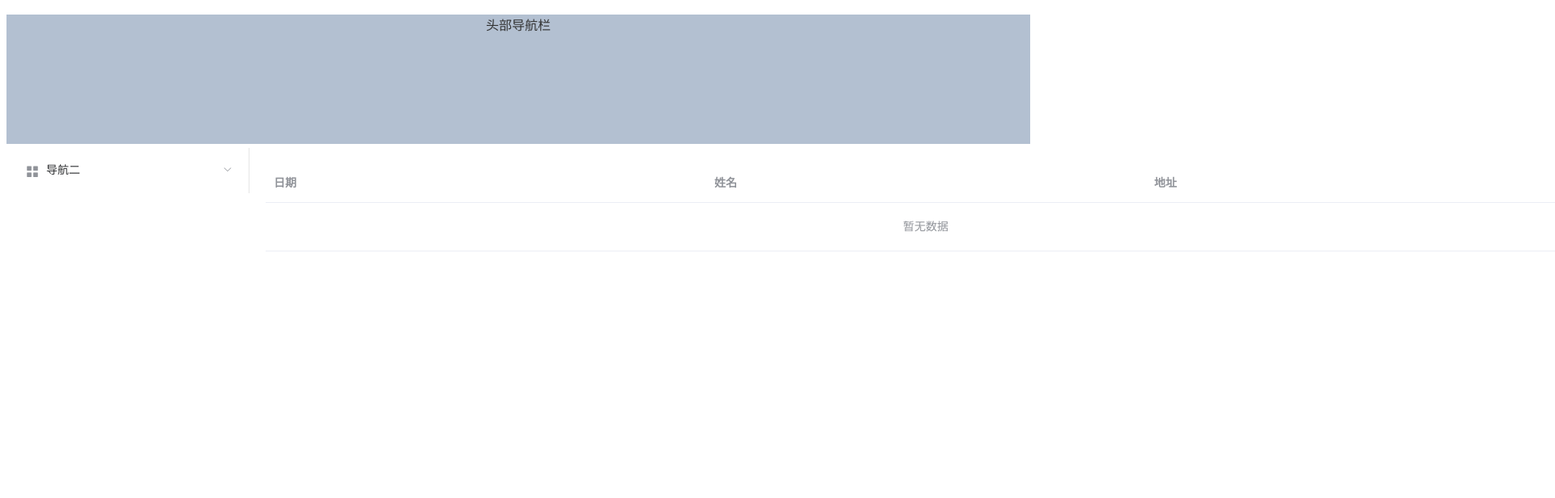
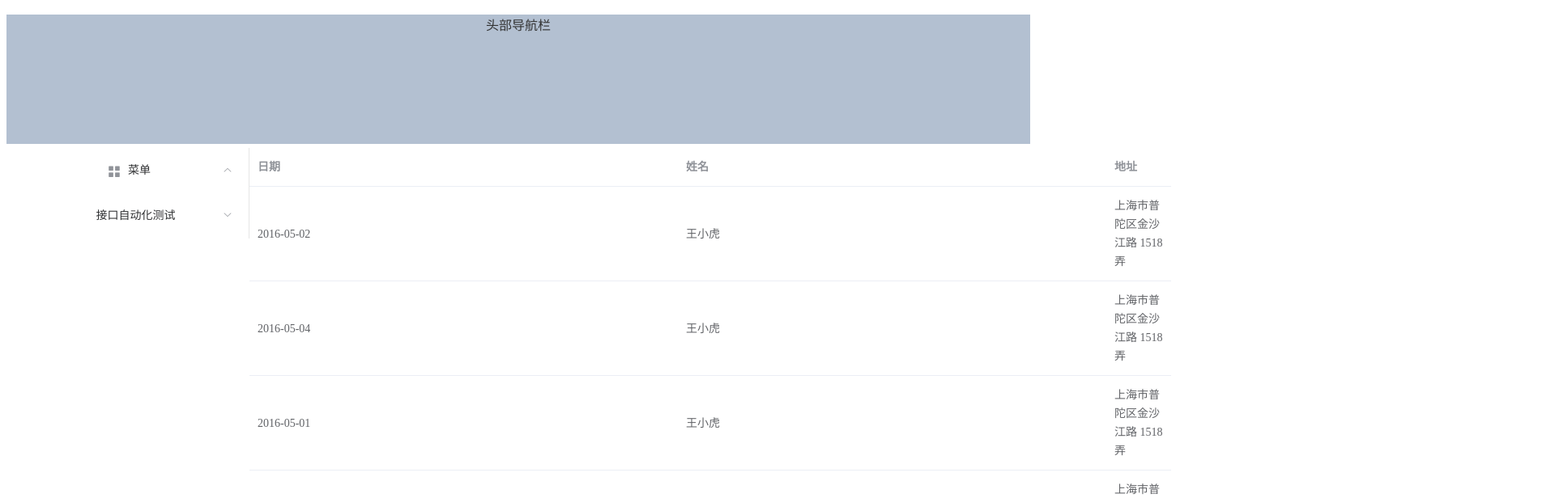
Before and after one commit to islinGit/demo, a Vue app: page / in a window 1280 px wide. Shown: the top 616 px of the page at 81% size, 1920 px wide, since content can reach past the window. Built offline with nearby package versions, Linux system fonts and the light colour scheme.

Commit message:
第九节 完成

```diff
--- a/src/components/api/login.js
+++ b/src/components/api/login.js
@@ -2,16 +2,22 @@ import serve from '../utils/request'
 /**
  * 获取验证码
  */
-console.log(process.env.NODE_ENV)
-export function getSms () {
+
+export function getSms (data) {
   serve.request(
     {
       method: 'post',
-      url: '/getSms',
-      data: {
-      }
+      url: '/getsms',
+      data: data
     }
   )
+}
+export function getUser () {
+  serve.request({
+    method: 'get',
+    url: '/getUser',
+    data: {}
+  })
 }
 
 /**
--- a/src/components/container/Home.vue
+++ b/src/components/container/Home.vue
@@ -1,43 +1,102 @@
 <template>
   <div class="homeBox">
     <el-container>
-      <el-header height="160px">{{msg}}</el-header>
+      <el-header  class="header" height="160px">{{msg}}</el-header>
       <el-container>
-        <asideContainer></asideContainer>
-        <mainContainer v-bind:products='tableData'></mainContainer>
+        <div class="Rside">
+          <el-aside>
+            <el-menu :default-openeds="['1', '3']">
+              <el-submenu index="1">
+                <template slot="title"><i class="el-icon-menu"></i>菜单</template>
+                <el-submenu index="1-1">
+                  <template slot="title">接口自动化测试</template>
+                  <el-menu-item-group>
+                    <template slot="title" @click="getTest()">用例</template>
+                  </el-menu-item-group>
+                </el-submenu>
+              </el-submenu>
+            </el-menu>
+          </el-aside>
+        </div>
+        <div class="Lside">
+          <el-table :data="tableData" style="width: 100%" :row-class-name="tableRowClassName">
+            <el-table-column prop="date" label="日期" width="529">
+            </el-table-column>
+            <el-table-column prop="name" label="姓名" width="529">
+            </el-table-column>
+            <el-table-column prop="address" label="地址">
+            </el-table-column>
+          </el-table>
+        </div>
       </el-container>
     </el-container>
   </div>
 </template>
 
 <script>
-import asideContainer from './asideContainer.vue'
-import mainContainer from './mainContainer.vue'
+import { ref, onMounted, reactive } from '@vue/composition-api'
 export default {
   name: 'Home',
-  components: {
-    asideContainer,
-    mainContainer
-  },
-  data () {
-    // eslint-disable-next-line no-unused-vars
-    const item = {
-      date: '2020-05-27',
-      name: '刘美玲',
-      address: '荔城区沥青中学'
+  setup (props, context) {
+    /**
+     * 定义变量
+     */
+    const msg = ref('头部导航栏')
+    const tableData = reactive(
+      [{
+        date: '2016-05-02',
+        name: '王小虎',
+        address: '上海市普陀区金沙江路 1518 弄'
+      }, {
+        date: '2016-05-04',
+        name: '王小虎',
+        address: '上海市普陀区金沙江路 1518 弄'
+      }, {
+        date: '2016-05-01',
+        name: '王小虎',
+        address: '上海市普陀区金沙江路 1518 弄'
+      }, {
+        date: '2016-05-03',
+        name: '王小虎',
+        address: '上海市普陀区金沙江路 1518 弄'
+      }]
+    )
+    /**
+     * 声明方法
+     */
+    const getTest = () => {
 
     }
+    const tableRowClassName = ({ row, rowIndex }) => {
+      console.log(rowIndex)
+      if (rowIndex === 1) {
+        return 'warning-row'
+      } else if (rowIndex === 3) {
+        return 'success-row'
+      }
+      return ''
+    }
+    /**
+     * 挂载
+     */
+    onMounted(() => {
+
+    })
+
+    /**
+     * 返回数据
+     */
     return {
-      tableData: Array(20).fill(item),
-      msg: '头部导航栏'
+      msg,
+      getTest,
+      tableRowClassName,
+      tableData
     }
   }
 }
 </script>
 
 <style lang='less' scoped>
-  html,
-  body,
   .homeBox,
   .el-container {
     /*设置几个组件内间距的间距*/
@@ -47,24 +106,30 @@ export default {
     /*统一设置高度为100%*/
     height: 920px;
   }
-
   .el-header {
     background-color: #B3C0D1;
     color: #333;
     text-align: center;
   }
-
   .el-aside {
     background-color: #D3DCE6;
     color: #333;
     text-align: center;
     line-height: 200px;
   }
-
   .el-main {
     background-color: #E9EEF3;
     color: #333;
     text-align: center;
     line-height: 160px;
   }
+  .Lside {
+    width: 100vw;
+    .el-table .warning-row {
+      background: red;
+    }
+    .el-table .success-row {
+      background: greenyellow;
+    }
+  }
 </style>
--- a/src/components/container/asideContainer.vue
+++ /dev/null
@@ -1,41 +0,0 @@
-<template>
-    <div class="Aside">
-        <el-aside>
-          <el-menu :default-openeds="['1', '3']">
-            <el-submenu index="2">
-              <template slot="title"><i class="el-icon-menu"></i>导航二</template>
-              <el-menu-item-group>
-                <template slot="title">分组一</template>
-                <el-menu-item index="2-1">选项1</el-menu-item>
-                <el-menu-item index="2-2">选项2</el-menu-item>
-              </el-menu-item-group>
-              <el-menu-item-group title="分组2">
-                <el-menu-item index="2-3">选项3</el-menu-item>
-              </el-menu-item-group>
-              <el-submenu index="2-4">
-                <template slot="title">选项4</template>
-                <el-menu-item index="2-4-1">选项4-1</el-menu-item>
-              </el-submenu>
-              <el-submenu index="2-5">
-                <template slot="title">选项5</template>
-                <el-menu-item index="2-5-1">选项5-1</el-menu-item>
-              </el-submenu>
-              <el-submenu index="2-6">
-                <template slot="title">选项6</template>
-                <el-menu-item index="2-6-1">选项6-1</el-menu-item>
-              </el-submenu>
-            </el-submenu>
-          </el-menu>
-        </el-aside>
-    </div>
-</template>
-
-<script>
-export default {
-  name: 'asideContainer'
-}
-</script>
-
-<style lang="less" scoped>
-
-</style>
--- a/src/components/container/mainContainer.vue
+++ /dev/null
@@ -1,25 +0,0 @@
-<template>
-  <div class="Main">
-    <el-main>
-      <el-table :data='tableData'>
-        <el-table-column prop='date' label="日期" width="544px">
-        </el-table-column>
-        <el-table-column prop='name' label="姓名" width="543px">
-        </el-table-column>
-        <el-table-column prop='address' label="地址" width="543px">
-        </el-table-column>
-      </el-table>
-    </el-main>
-  </div>
-</template>
-
-<script>
-export default {
-  name: 'mainContainer',
-  props: ['tableData']
-}
-</script>
-
-<style lang="" scoped>
-
-</style>
--- a/src/components/study/login.vue
+++ b/src/components/study/login.vue
@@ -38,7 +38,7 @@
 </template>
 <script>
 import { reactive, ref, isRef, onMounted } from '@vue/composition-api'
-import { getSms } from '../api/login'
+import { getSms, getUser } from '../api/login'
 import { stripscript, validateEmail, validatepw, validatcd } from '../utils/validate'
 export default {
   // 数据驱动视图渲染
@@ -144,7 +144,8 @@ export default {
      * 获取验证码
      */
     const getcode = code => {
-      getSms()
+      // getSms({ username: ruleForm.username })
+      getUser()
     }
     // 提交
     const submitForm = formName => {
@@ -163,7 +164,6 @@ export default {
      */
     // 挂载完成后自动执行
     onMounted(() => {
-      console.log(process.env.VUE_APP_LIN)
     })
 
     /**
--- a/src/components/utils/request.js
+++ b/src/components/utils/request.js
@@ -2,7 +2,11 @@ import axios from 'axios'
 /**
  * 拦截器
  */
-const serve = axios.create()
+const BASEURL = process.env.NODE_ENV === 'production' ? '' : '/Api'
+const serve = axios.create({
+  baseURL: BASEURL + '/api',
+  timeout: 1000
+})
 
 // 添加请求拦截器
 serve.interceptors.request.use(function (config) {
--- a/vue.config.js
+++ b/vue.config.js
@@ -40,9 +40,18 @@ module.exports = {
     disableHostCheck: false,
     host: '0.0.0.0',
     port: 8089,
-    https: false,
-    hotOnly: false, // See https://github.com/vuejs/vue-cli/blob/dev/docs/cli-service.md#configuring-proxy
-    proxy: null // string | Object
+    hot: true, // 设置热加载
+    https: false, // 编辑失败时刷新界面
+    hotOnly: false,
+    proxy: {
+      '/Api': {
+        target: 'http://192.168.43.148:8890', // API服务器地址
+        changeOrigin: true,
+        pathRewrite: {
+          '^/Api': ''
+        }
+      }
+    }
     // before: app => {}
   }, // 第三方插件配置
   pluginOptions: {
```
